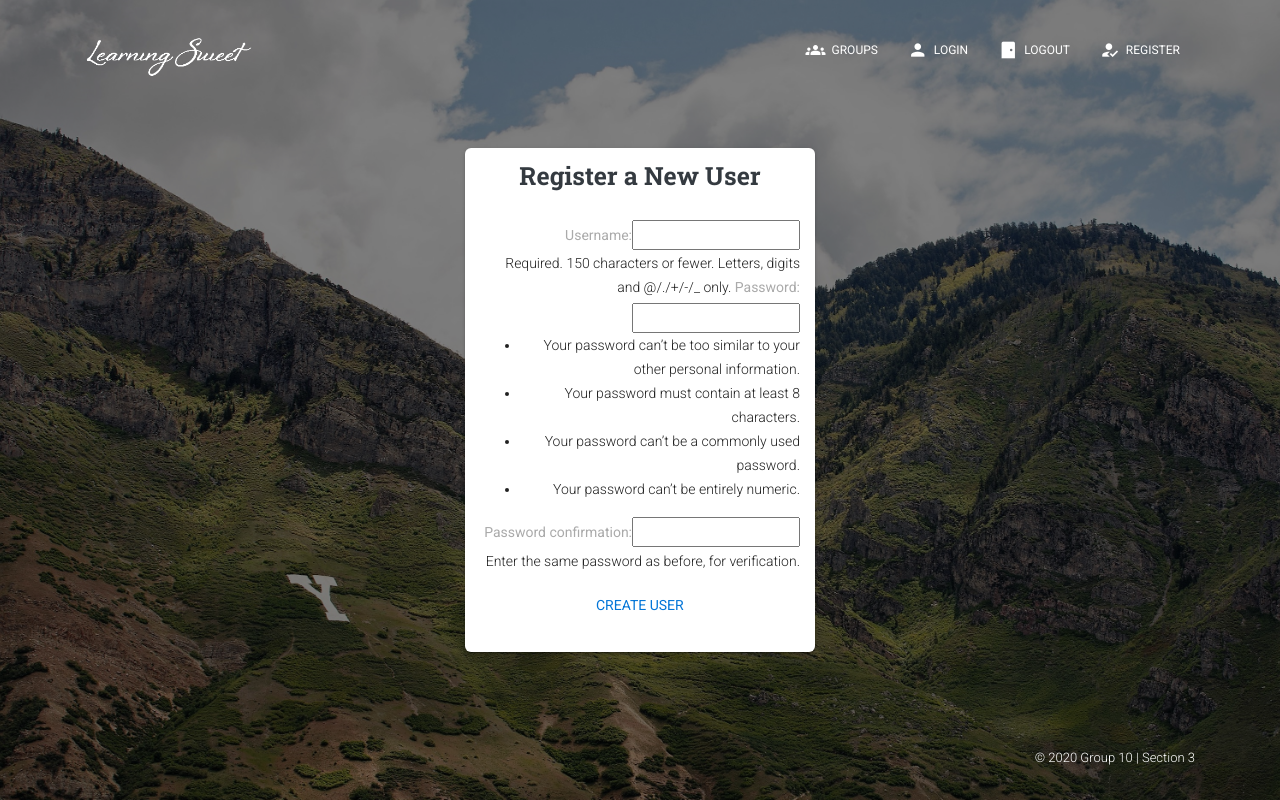
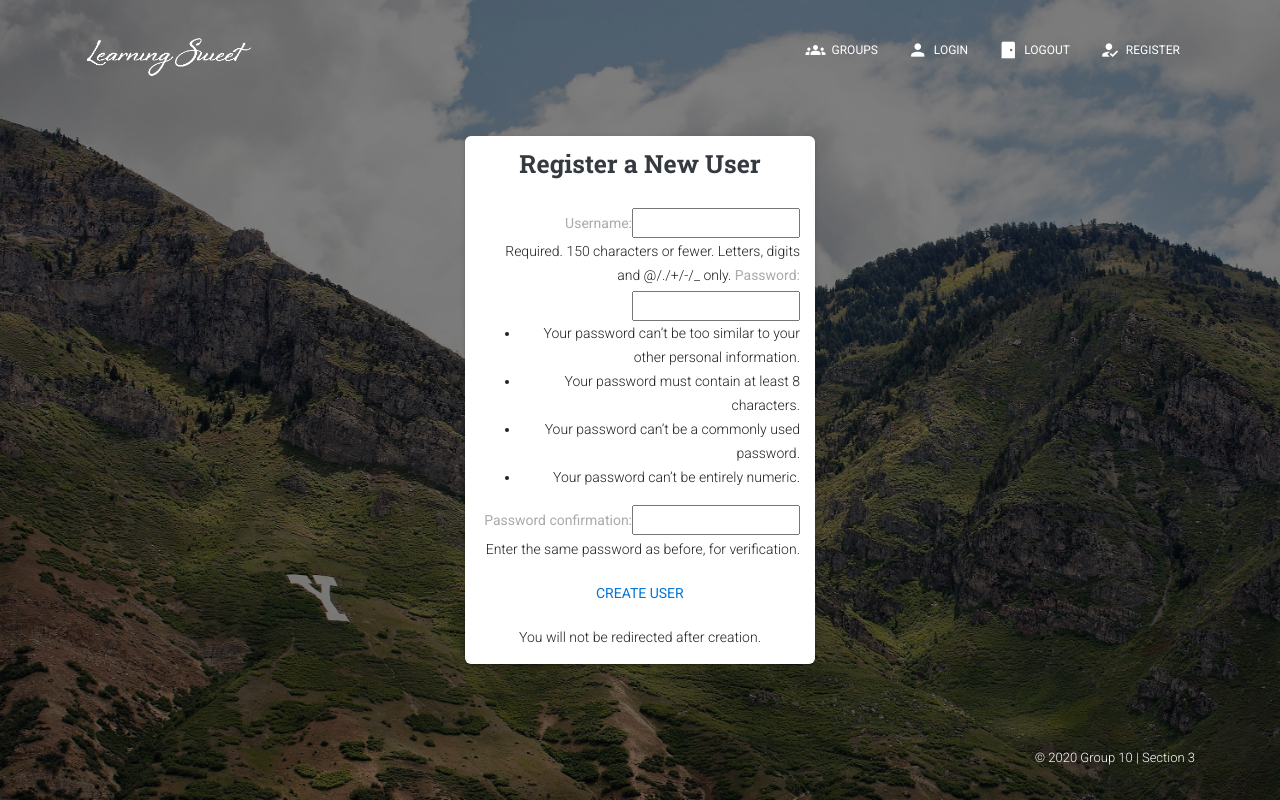
Before and after one commit to IS-Core-Fall-2020/finalProj, a Django app: page /register/ in a window 1280 px wide. Run offline with Django 3.2, Linux system fonts and the light colour scheme; some libraries are stand-ins or nearby versions.

Commit message:
last second

```diff
--- a/finalProj/finalProj/settings.py
+++ b/finalProj/finalProj/settings.py
@@ -170,3 +170,6 @@ MEDIA_ROOT = os.path.join('media')
 
 LOGIN_REDIRECT_URL = '/'
 LOGOUT_REDIRECT_URL = '/accounts/login'
+
+#theming
+CRISPY_TEMPLATE_PACK="bootstrap4"
--- a/finalProj/finalProj/urls.py
+++ b/finalProj/finalProj/urls.py
@@ -16,6 +16,7 @@ Including another URLconf
 from django.contrib import admin
 from django.urls import path, include
 
+
 urlpatterns = [
     path('admin/', admin.site.urls),
     path('', include('loginpage.urls')),
--- a/finalProj/requirements.txt
+++ b/finalProj/requirements.txt
@@ -10,6 +10,7 @@ decorator==4.4.2
 distlib==0.3.1
 Django==3.1.2
 django-bootstrap-datepicker-plus==3.0.5
+django-crispy-forms==1.10.0
 django-widget-tweaks==1.4.8
 filelock==3.0.12
 idna==2.10
--- a/finalProj/templates/account/register.html
+++ b/finalProj/templates/account/register.html
@@ -73,6 +73,7 @@
             {{form}}
               <div style='text-align:center'>
                 <input class="btn btn-primary btn-link btn-wd btn-lg"  type="submit" name="Create User" value="Create User">
+                <div>You will not be redirected after creation.</div>
               </div>
              </form>
 
```
